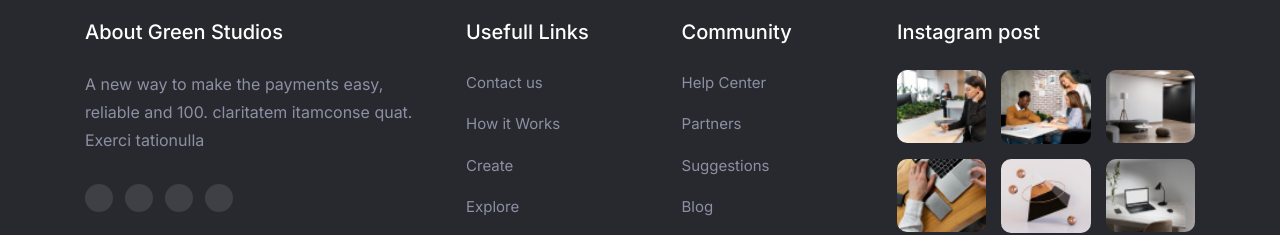
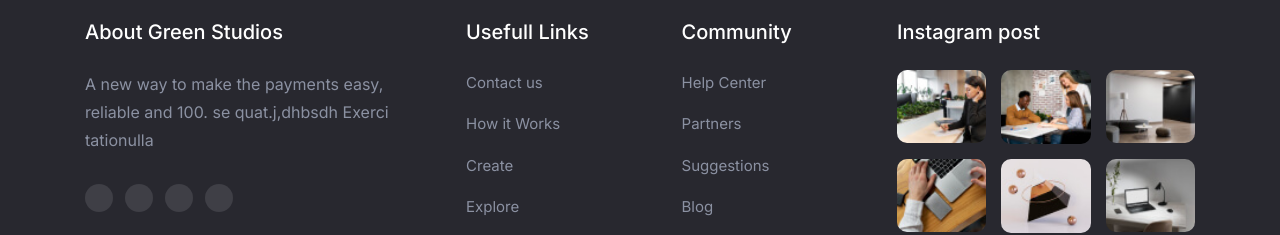
Before and after one commit to Santicabral0478/greenstudios, a Next.js app: page / in a window 1280 px wide. Shown: the part 5810-6045 px from the top of the page. Built offline with nearby package versions, Linux system fonts and the light colour scheme; no server answers.

Commit message:
update green

```diff
--- a/src/components/Footer/index.tsx
+++ b/src/components/Footer/index.tsx
@@ -15,7 +15,7 @@ export const Footer: FunctionComponent = ()=>{
             <p className="footer-list-title">About Green Studios</p>
 
             <p className="footer-text">
-              A new way to make the payments easy, reliable and 100. claritatem itamconse quat. Exerci tationulla
+              A new way to make the payments easy, reliable and 100. se quat.j,dhbsdh Exerci tationulla
             </p>
 
             <ul className="social-list">
```
